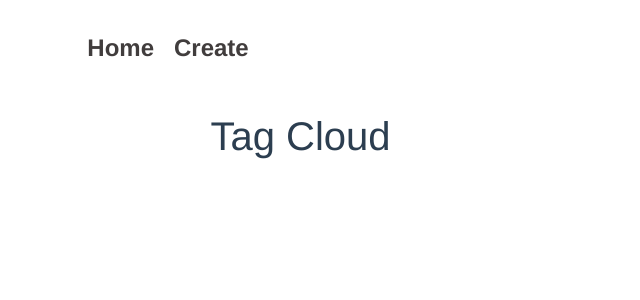
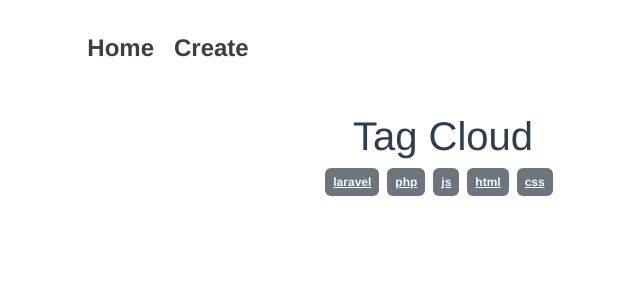
Before and after one commit to htetzawphyo/Mini-Blog-Vue3, a Vue app: page /tags/1 in a window 1280 px wide. Shown: the top 300 px of the page, without its empty margins (482-1122 px from the left). Built offline with nearby package versions, Linux system fonts and the light colour scheme; data requests are answered from the project's data file.

Commit message:
unique tag solved bug

```diff
--- a/src/components/TagCloud.vue
+++ b/src/components/TagCloud.vue
@@ -1,7 +1,7 @@
 <template>
   <h1>Tag Cloud</h1>
-  <div v-for="tag in uniqueTags" :key="tag">
-    <p>{{tag}}</p>
+  <div v-for="tag in uniqueTags" :key="tag" class="badge bg-secondary p-2 me-2">
+    <router-link :to="{name:'tag', params:{tag:tag}}" class="text-light">{{tag}}</router-link>
   </div>
 </template>
 
@@ -11,10 +11,10 @@ export default {
   props: ['posts'],
 
   setup(props) {
-    let tags = ref([])
+    let tags = ref([]);
 
-    props.posts.forEach(post => {
-      post.tags.forEach( tag => {
+    props.posts.forEach((post) => {
+      post.tags.forEach( (tag) => {
         tags.value.push(tag);
       })
     });
--- a/src/views/HomeView.vue
+++ b/src/views/HomeView.vue
@@ -1,24 +1,27 @@
 <template>
   <div class="container mt-3">
-    <div class="row">
-      <div class="col-md-6">
-        <div v-if="error">
-          {{error}}
-        </div>
-        <div v-if="posts.length > 0">
+    <!-- Error -->
+    <div v-if="error">
+      {{error}}
+    </div>
+    <!-- Data -->
+    <div v-if="posts.length">
+      <div class="row">
+        <div class="col-md-6">
           <PostsList :posts="posts"></PostsList>
         </div>
-        <div v-else-if="!error && !posts.length">
-          <Spinner></Spinner>
+        <div class="col-md-6">
+          <TagCloud :posts="posts"></TagCloud>
         </div>
       </div>
-      <div class="col-md-3">
-        <TagCloud :posts="posts"></TagCloud>
-      </div>
-      <div class="col-md-3"></div>
+    </div>
+        <!-- Spinner -->
+    <div v-else-if="!error && !posts.length">
+      <Spinner></Spinner>
     </div>
   </div>
 </template>
+
 
 <script>
 import TagCloud from '../components/TagCloud'
--- a/src/views/Tag.vue
+++ b/src/views/Tag.vue
@@ -1,21 +1,23 @@
 <template>
-    <div class="container mt-3">
-    <div class="row">
-      <div class="col-md-6">
-        <div v-if="error">
-          {{error}}
-        </div>
-        <div v-if="posts.length > 0">
+  <div class="container mt-3">
+    <!-- Error -->
+    <div v-if="error">
+      {{error}}
+    </div>
+    <!-- Data -->
+    <div v-if="posts.length">
+      <div class="row">
+        <div class="col-md-6">
           <PostsList :posts="filteredPosts"></PostsList>
         </div>
-        <div v-else-if="!error && !posts.length">
-          <Spinner></Spinner>
+        <div class="col-md-6">
+          <TagCloud :posts="posts"></TagCloud>
         </div>
       </div>
-      <div class="col-md-3">
-        <TagCloud  :posts="posts"></TagCloud>
-      </div>
-      <div class="col-md-3"></div>
+    </div>
+        <!-- Spinner -->
+    <div v-else-if="!error && !posts.length">
+      <Spinner></Spinner>
     </div>
   </div>
 </template>
```
